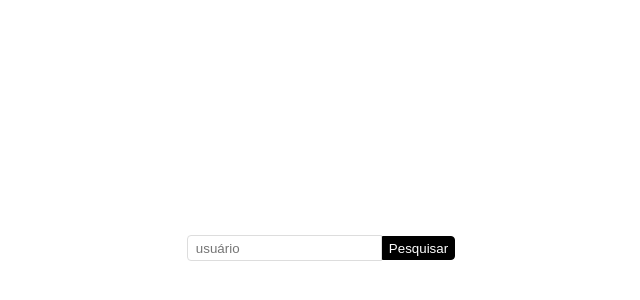
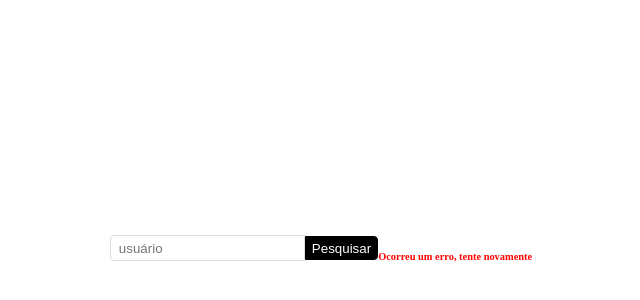
Before and after one commit to tlsantiago/Github-API-user-search-React, a React (Create React App) app in the folder gamagit/: page / in a window 1280 px wide. Shown: the part 160-460 px from the top of the page, without its empty margins (327-967 px from the left). Built offline with nearby package versions, Linux system fonts and the light colour scheme.

Commit message:
Started changing how error message is displayed

```diff
--- a/gamagit/src/pages/Home/index.js
+++ b/gamagit/src/pages/Home/index.js
@@ -5,7 +5,7 @@ import { useHistory } from 'react-router-dom'; // Imported useHistory, wich cont
 
 function App(props) { // Function wich receives props and sets;
   const history = useHistory();
-const [ usuario, setUsuario ] = useState('');
+  const [usuario, setUsuario] = useState('');
 
   // function used to get the value "usuario" from imput and search github API for given user repository;
   function handlePesquisa() {
@@ -21,10 +21,13 @@ function handlePesquisa() {
 
   }
   return (
-    <S.Container>
-      <S.Input className="usuarioInput" placeholder="usuário" value={usuario} onChange={e => setUsuario(e.target.value)}/>
+    <S.HomeContainer>
+      <S.Content>
+        <S.Input className="usuarioInput" placeholder="usuário" value={usuario} onChange={e => setUsuario(e.target.value)} />
         <S.Button type="button" onClick={handlePesquisa}>Pesquisar</S.Button>
-    </S.Container>
+        <S.ErrorMsg>Ocorreu um erro, tente novamente</S.ErrorMsg>
+      </S.Content>
+    </S.HomeContainer>
   );
 }
 
--- a/gamagit/src/pages/Home/styled.js
+++ b/gamagit/src/pages/Home/styled.js
@@ -1,8 +1,16 @@
 import styled from 'styled-components';
 
-export const Container = styled.div`
+export const HomeContainer = styled.div`
+    display: flex;
+    flex-direction: column;
+    align-items: center;
+    justify-content: center;
+    height: 100vh;
+
+`
+
+export const Content = styled.div`
     width: 100vw;
-    height: 100vh;
     display: flex;
     align-items: center;
     justify-content: center;
@@ -34,3 +42,11 @@ export const Button = styled.button`
         box-shadow: none;
     }
 `
+
+export const ErrorMsg = styled.span`
+    display: block;
+    font-size: 0.65rem;
+    color: red;
+    font-weight: 600;
+    margin-top: 1rem;
+`
```
Lines whose indentation alone changed are shown as unchanged.
